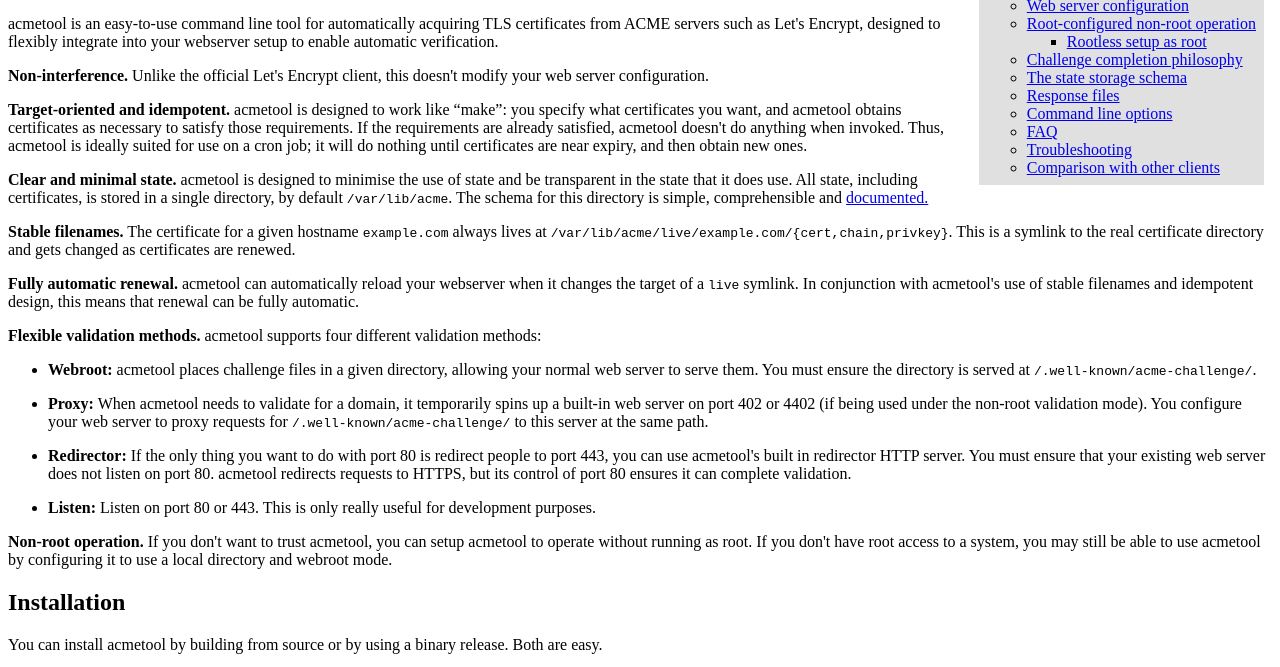
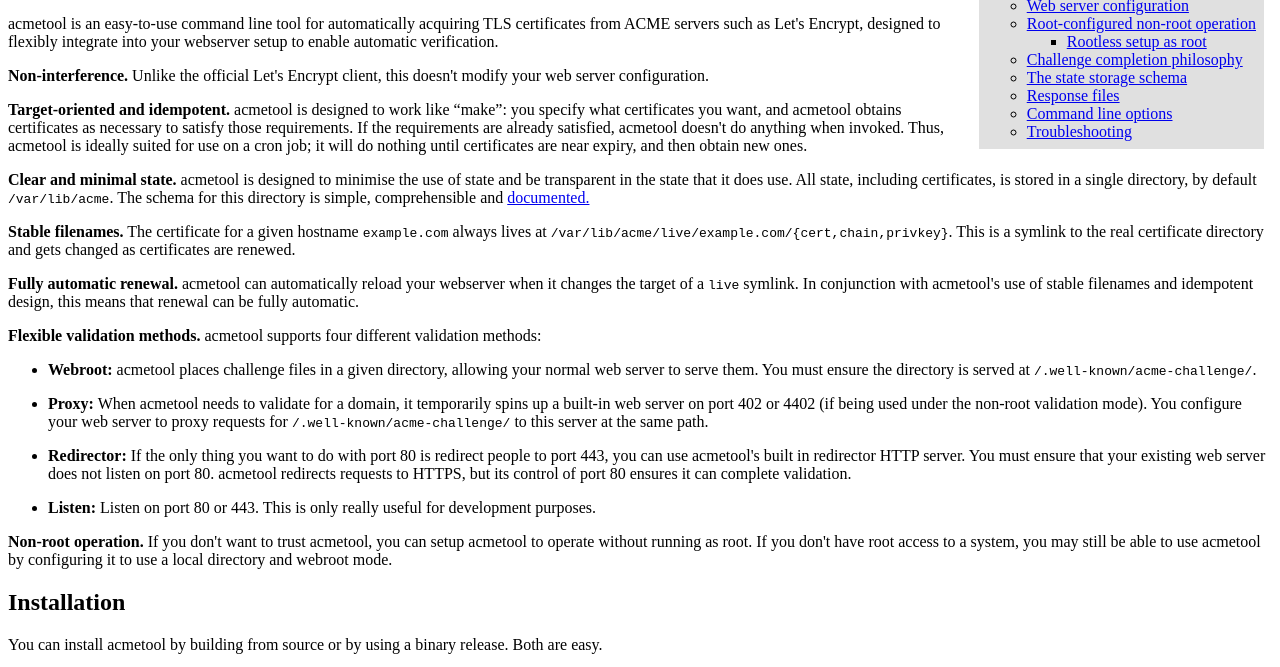
Before and after one commit to hlandau/acmetool, a plain HTML site: page userguide.html in a window 1280 px wide. Shown: the part 112-779 px from the top of the page. Drawn offline with Linux system fonts and the light colour scheme.

Commit message:
user's guide

```diff
--- a/userguide.html
+++ b/userguide.html
@@ -60,9 +60,7 @@
 <li><a href="#the-state-storage-schema">The state storage schema</a></li>
 <li><a href="#response-files">Response files</a></li>
 <li><a href="#command-line-options">Command line options</a></li>
-<li><a href="#faq">FAQ</a></li>
 <li><a href="#troubleshooting">Troubleshooting</a></li>
-<li><a href="#comparison-with-other-clients">Comparison with other clients</a></li>
 </ul></li>
 </ul>
 </div>
@@ -364,9 +362,7 @@
     Imports a JSON JWK account private key file. You must specify
     the provider directory URL. Don&#39;t use unless you know what you&#39;re
     doing.</code></pre>
-<h2 id="faq">FAQ</h2>
 <h2 id="troubleshooting">Troubleshooting</h2>
 <p>Passing <code>--xlog.severity=debug</code> increases the logging verbosity of acmetool and should be your first troubleshooting strategy.</p>
-<h2 id="comparison-with-other-clients">Comparison with other clients</h2>
 </body>
 </html>
```
